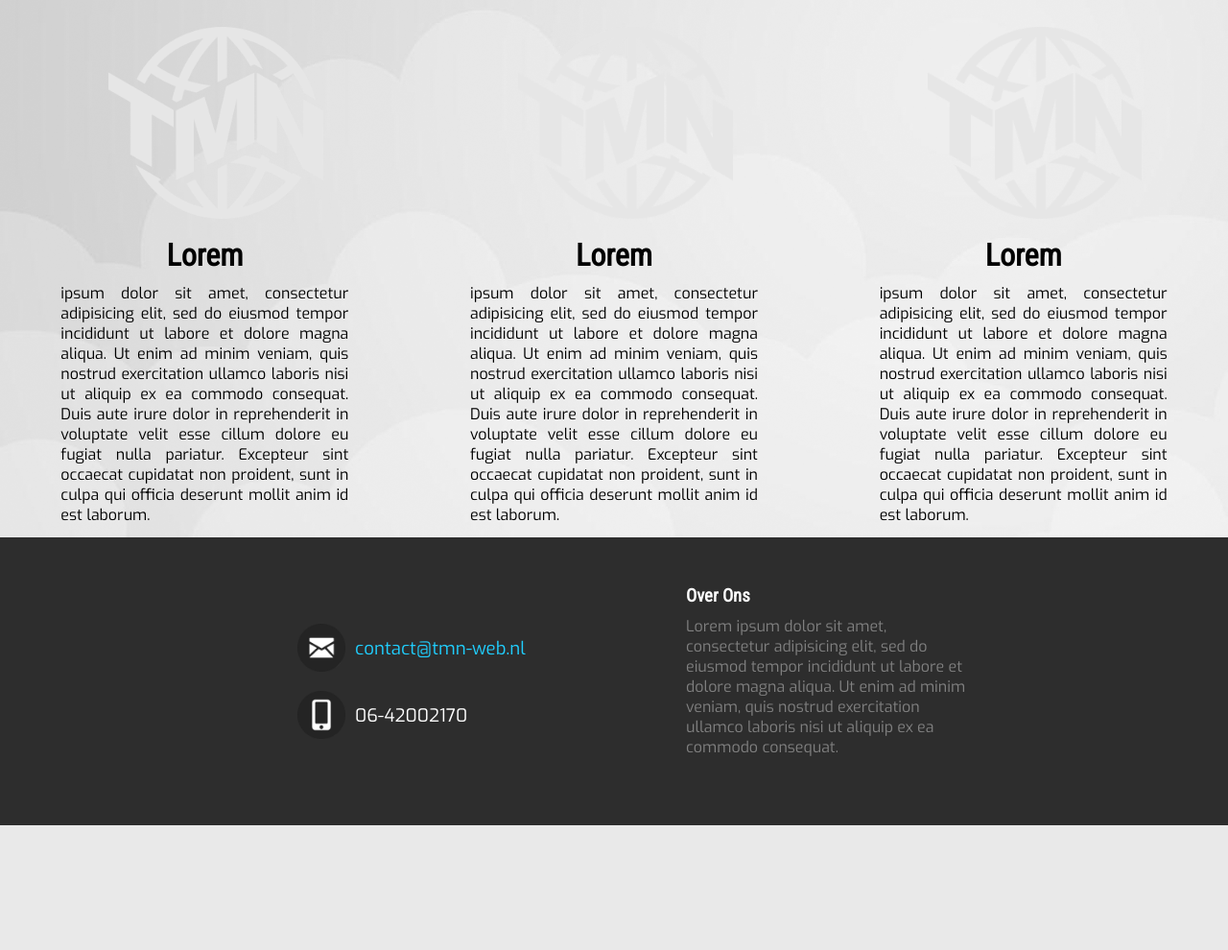
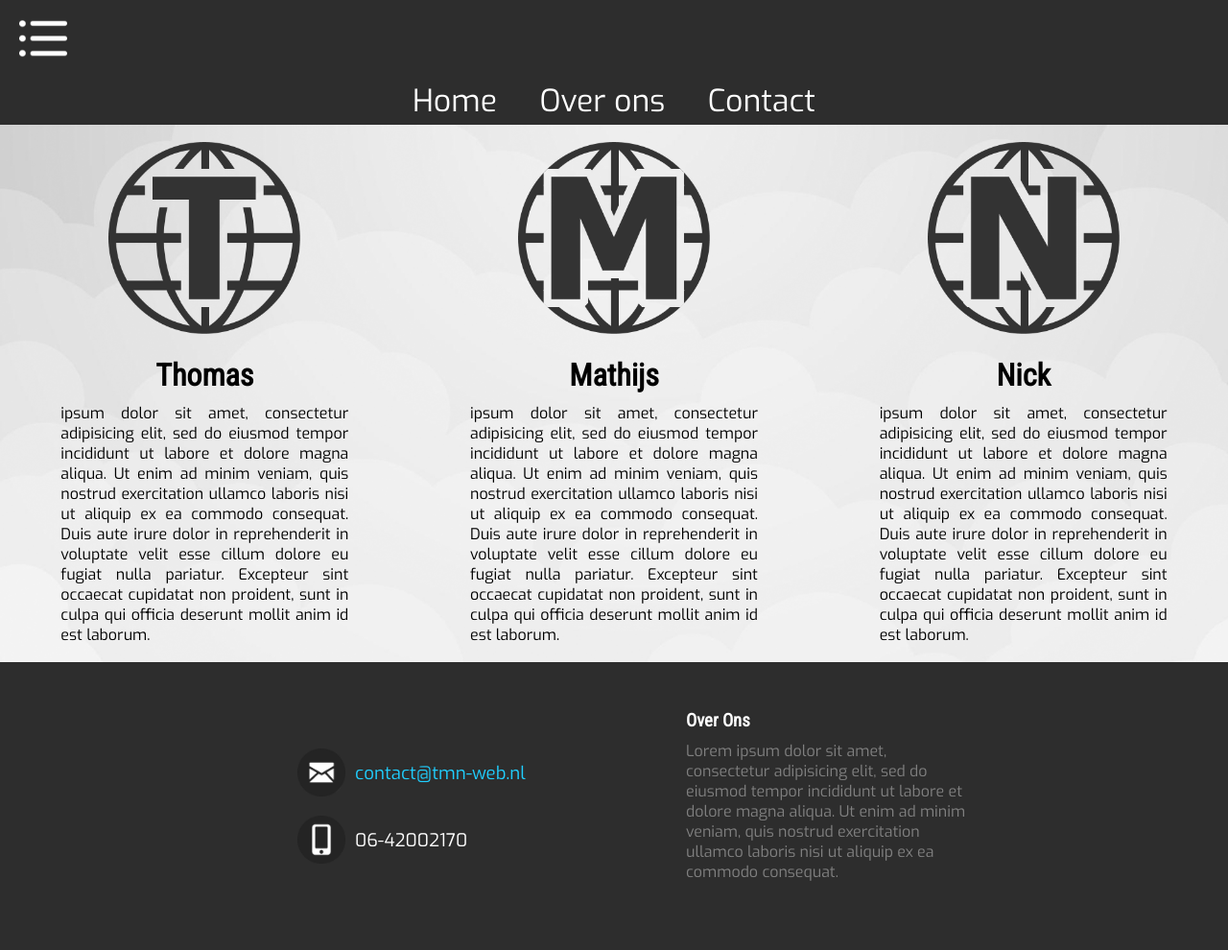
Before and after one commit to ThomasVanRijn/TMN-Web, a PHP site: page /over_ons.html in a window 1280 px wide. Shown: the part 200-1190 px from the top of the page at 96% size. Before the commit the page ends 1060 px from the top, so only its background shows below. Run offline with PHP 8.4, Linux system fonts and the light colour scheme.

Commit message:
over_ons page = responsive(mobiel)

```diff
--- a/css/index.css
+++ b/css/index.css
@@ -315,7 +315,7 @@ footer .over_ons p {
     align-items: center;
   }
 }
-
+/* ipad version */
 @media screen and (min-width: 421px) and (max-width: 900px) {
   main .pakket {
     width: 285px;
--- a/css/over_ons.css
+++ b/css/over_ons.css
@@ -53,16 +53,20 @@ header .content button:hover {
 }
 
 nav {
-
+  background-color: #2d2d2d;
+}
+nav img.menu {
+  width: 50px;
+  background-color: #2d2d2d;
+  padding: 15px 20px;
+  display: block;
 }
 nav #content{
-  background-color: rgba(45,45, 45, 0.80);
+  background-color: rgba(45,45, 45, 1);
   z-index: 1;
-  position: fixed;
-  top: -50px;
   width: 100%;
-  transition: top 0.3s;
   text-align: center;
+  display: block;
 }
 nav #content a {
   color: white;
@@ -72,11 +76,16 @@ nav #content a {
   margin: 0;
 }
 nav #content a:hover {
-  background-color: white;
+  background-color: #ededed;
   color: #2d2d2d;
+
 }
+
 main{
   background-image: url('../img/background_main.png');
+  background-position: center;
+  background-repeat: no-repeat;
+  background-size: cover;
   height: 70vh;
   display: flex;
   justify-content: center;
@@ -89,8 +98,10 @@ main .personen{
 }
 main .personen img{
   height: 200px;
-  margin: 15px;
-  margin-left: 50px;
+  margin-bottom: 20px;
+  position: relative;
+  left: 50%;
+  transform: translateX(-50%);
 }
 main .personen h1{
   text-align: center;
--- a/index.html
+++ b/index.html
@@ -4,7 +4,8 @@
     <meta charset="utf-8">
     <title>TMN-Web</title>
     <link rel="stylesheet" href="css/index.css">
-     <meta name="viewport" content="width=device-width, initial-scale=1.0">
+    <meta name="viewport" content="width=device-width, initial-scale=1.0">
+
     <!-- fonts -->
     <link href="https://fonts.googleapis.com/css?family=Exo|Roboto+Condensed" rel="stylesheet">
   </head>
--- a/js/over_ons.js
+++ b/js/over_ons.js
@@ -1,11 +1,8 @@
-// When the user scrolls down 20px from the top of the document, slide down the navbar
-// When the user scrolls to the top of the page, slide up the navbar (50px out of the top view)
-window.onscroll = function() {scrollFunction()};
-
-function scrollFunction() {
-  if (document.body.scrollTop > 10 || document.documentElement.scrollTop > 10) {
-    document.getElementById("content").style.top = "0";
+function navigation() {
+  var x = document.getElementById("content");
+  if (x.style.display === "block") {
+    x.style.display = "none";
   } else {
-    document.getElementById("content").style.top = "-50px";
+    x.style.display = "block";
   }
 }
--- a/over_ons.html
+++ b/over_ons.html
@@ -9,38 +9,37 @@
     <link href="https://fonts.googleapis.com/css?family=Exo|Roboto+Condensed" rel="stylesheet">
   </head>
   <body>
+    <header>
+      <div class="content">
+        <h1>Over ons</h1>
+      </div>
+    </header>
+
     <nav>
+      <a href="javascript:void(0);" class="icon" onclick="navigation()">
+        <img class="menu" src="img/menu.png" alt="">
+      </a>
       <div id="content">
         <a class="active" href="index.html">Home</a>
         <a href="over_ons.html">Over ons</a>
         <a href="contact.html">Contact</a>
       </div>
     </nav>
-    <header>
-      <div class="content">
-        <!-- <img src="img/logo.png" alt=""> -->
-
-        <h1>Over ons</h1>
-
-        <!-- <a href="over_ons.html"><button type="button" name="meer_informatie">Meer informatie</button></a> -->
-      </div>
-    </header>
-
 
     <main>
       <div class="personen">
-        <img src="img/logo.png" alt="logo">
-        <h1>Lorem</h1>
+        <img src="img/logo_thomas.png" alt="logo">
+        <h1>Thomas</h1>
         <p> ipsum dolor sit amet, consectetur adipisicing elit, sed do eiusmod tempor incididunt ut labore et dolore magna aliqua. Ut enim ad minim veniam, quis nostrud exercitation ullamco laboris nisi ut aliquip ex ea commodo consequat. Duis aute irure dolor in reprehenderit in voluptate velit esse cillum dolore eu fugiat nulla pariatur. Excepteur sint occaecat cupidatat non proident, sunt in culpa qui officia deserunt mollit anim id est laborum.</p>
       </div>
       <div class="personen">
-        <img src="img/logo.png" alt="logo">
-        <h1>Lorem</h1>
+        <img src="img/logo_mathijs.png" alt="logo">
+        <h1>Mathijs</h1>
         <p> ipsum dolor sit amet, consectetur adipisicing elit, sed do eiusmod tempor incididunt ut labore et dolore magna aliqua. Ut enim ad minim veniam, quis nostrud exercitation ullamco laboris nisi ut aliquip ex ea commodo consequat. Duis aute irure dolor in reprehenderit in voluptate velit esse cillum dolore eu fugiat nulla pariatur. Excepteur sint occaecat cupidatat non proident, sunt in culpa qui officia deserunt mollit anim id est laborum.</p>
       </div>
       <div class="personen">
-        <img src="img/logo.png" alt="logo">
-        <h1>Lorem</h1>
+        <img src="img/logo_nick.png" alt="logo">
+        <h1>Nick</h1>
         <p> ipsum dolor sit amet, consectetur adipisicing elit, sed do eiusmod tempor incididunt ut labore et dolore magna aliqua. Ut enim ad minim veniam, quis nostrud exercitation ullamco laboris nisi ut aliquip ex ea commodo consequat. Duis aute irure dolor in reprehenderit in voluptate velit esse cillum dolore eu fugiat nulla pariatur. Excepteur sint occaecat cupidatat non proident, sunt in culpa qui officia deserunt mollit anim id est laborum.</p>
       </div>
     </main>
```
Also changed, not shown: other parts of css/over_ons.css (+113 -0 lines), designs/Logo's/web_logo.png (added), img/arrow_down.png (added), img/logo_mathijs.png (added), img/logo_nick.png (added), img/logo_thomas.png (added).
